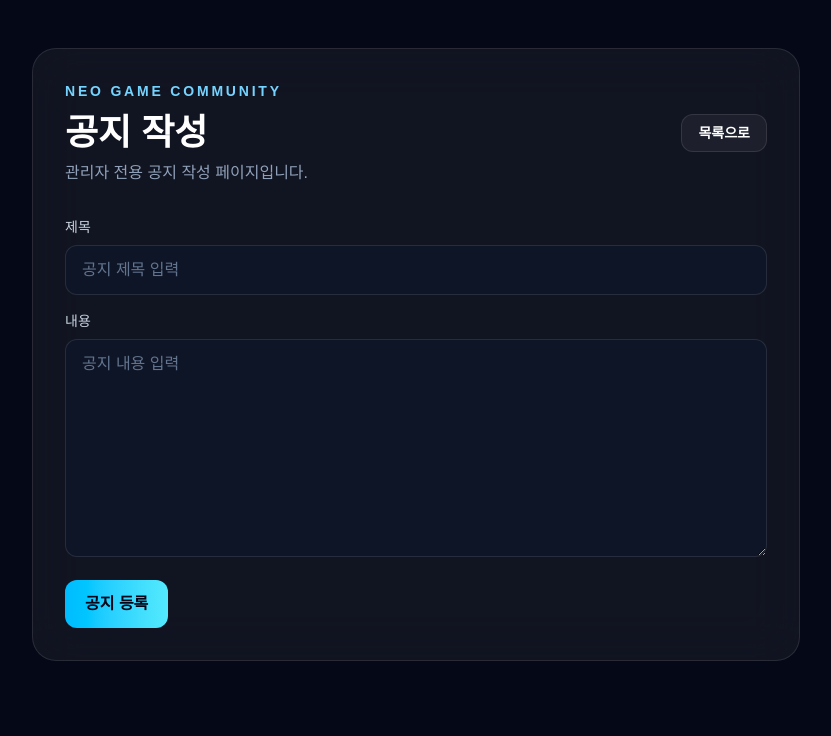
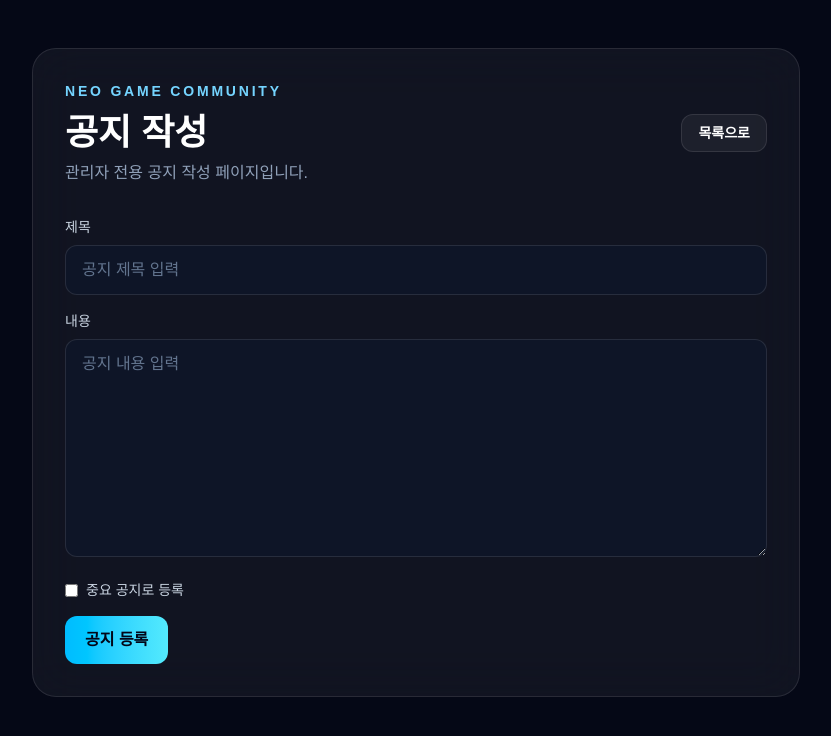
Before and after one commit to NEO7459/neo-game-community, a Next.js app: page /notice/write in a window 1280 px wide. Shown: the top 736 px of the page, without its empty margins (224-1055 px from the left). Built offline with nearby package versions, Linux system fonts and the light colour scheme; no server answers.

Commit message:
connect notices write and list to supabase

```diff
--- a/app/notice/page.tsx
+++ b/app/notice/page.tsx
@@ -3,15 +3,25 @@
 import Link from "next/link";
 import { useEffect, useState } from "react";
 import { createClient } from "@/lib/supabase";
-import { notices } from "@/data/notices";
+
+type Notice = {
+  id: string;
+  title: string;
+  content: string;
+  important: boolean;
+  created_at: string;
+  author_email: string | null;
+};
 
 export default function NoticePage() {
   const supabase = createClient();
 
   const [isAdmin, setIsAdmin] = useState(false);
+  const [notices, setNotices] = useState<Notice[]>([]);
+  const [loading, setLoading] = useState(true);
 
   useEffect(() => {
-  const getUser = async () => {
+    const loadData = async () => {
       const {
         data: { user },
       } = await supabase.auth.getUser();
@@ -19,9 +29,20 @@ export default function NoticePage() {
       if (user?.email === "dogwho12@gmail.com") {
         setIsAdmin(true);
       }
+
+      const { data, error } = await supabase
+        .from("notices")
+        .select("*")
+        .order("created_at", { ascending: false });
+
+      if (!error && data) {
+        setNotices(data);
+      }
+
+      setLoading(false);
     };
 
-  getUser();
+    loadData();
   }, [supabase]);
 
   return (
@@ -57,6 +78,11 @@ export default function NoticePage() {
           </div>
         </div>
 
+        {loading ? (
+          <p className="text-slate-400">불러오는 중...</p>
+        ) : notices.length === 0 ? (
+          <p className="text-slate-400">등록된 공지가 없습니다.</p>
+        ) : (
           <div className="space-y-4">
             {notices.map((notice) => (
               <Link
@@ -73,13 +99,16 @@ export default function NoticePage() {
                     )}
                     <h2 className="text-xl font-bold">{notice.title}</h2>
                   </div>
-                <span className="text-sm text-slate-400">{notice.date}</span>
+                  <span className="text-sm text-slate-400">
+                    {new Date(notice.created_at).toLocaleDateString("ko-KR")}
+                  </span>
                 </div>
 
                 <p className="leading-7 text-slate-300">{notice.content}</p>
               </Link>
             ))}
           </div>
+        )}
       </div>
     </main>
   );
--- a/app/notice/write/page.tsx
+++ b/app/notice/write/page.tsx
@@ -1,6 +1,58 @@
+"use client";
+
 import Link from "next/link";
+import { useRouter } from "next/navigation";
+import { useState } from "react";
+import { createClient } from "@/lib/supabase";
 
 export default function NoticeWritePage() {
+  const supabase = createClient();
+  const router = useRouter();
+
+  const [title, setTitle] = useState("");
+  const [content, setContent] = useState("");
+  const [important, setImportant] = useState(false);
+  const [message, setMessage] = useState("");
+  const [saving, setSaving] = useState(false);
+
+  const handleSubmit = async (e: React.FormEvent) => {
+    e.preventDefault();
+    setMessage("");
+
+    if (!title.trim() || !content.trim()) {
+      setMessage("제목과 내용을 입력해주세요.");
+      return;
+    }
+
+    setSaving(true);
+
+    const {
+      data: { user },
+    } = await supabase.auth.getUser();
+
+    if (!user) {
+      setMessage("로그인이 필요합니다.");
+      setSaving(false);
+      return;
+    }
+
+    const { error } = await supabase.from("notices").insert({
+      title: title.trim(),
+      content: content.trim(),
+      important,
+      author_email: user.email ?? null,
+    });
+
+    if (error) {
+      setMessage("저장 실패: " + error.message);
+      setSaving(false);
+      return;
+    }
+
+    router.push("/notice");
+    router.refresh();
+  };
+
   return (
     <main className="min-h-screen bg-[#050816] px-6 py-12 text-white">
       <div className="mx-auto max-w-3xl rounded-3xl border border-white/10 bg-white/5 p-8 backdrop-blur-xl">
@@ -23,7 +75,7 @@ export default function NoticeWritePage() {
           </Link>
         </div>
 
-        <form className="space-y-4">
+        <form className="space-y-4" onSubmit={handleSubmit}>
           <div>
             <label className="mb-2 block text-sm font-medium text-slate-300">
               제목
@@ -31,6 +83,8 @@ export default function NoticeWritePage() {
             <input
               type="text"
               placeholder="공지 제목 입력"
+              value={title}
+              onChange={(e) => setTitle(e.target.value)}
               className="w-full rounded-xl border border-white/10 bg-slate-900/70 px-4 py-3 text-white outline-none placeholder:text-slate-500"
             />
           </div>
@@ -42,15 +96,29 @@ export default function NoticeWritePage() {
             <textarea
               placeholder="공지 내용 입력"
               rows={8}
+              value={content}
+              onChange={(e) => setContent(e.target.value)}
               className="w-full rounded-xl border border-white/10 bg-slate-900/70 px-4 py-3 text-white outline-none placeholder:text-slate-500"
             />
           </div>
 
+          <label className="flex items-center gap-2 text-sm text-slate-300">
+            <input
+              type="checkbox"
+              checked={important}
+              onChange={(e) => setImportant(e.target.checked)}
+            />
+            중요 공지로 등록
+          </label>
+
+          {message && <p className="text-sm text-sky-300">{message}</p>}
+
           <button
-            type="button"
-            className="rounded-xl bg-gradient-to-r from-sky-400 to-cyan-300 px-5 py-3 font-bold text-slate-950"
+            type="submit"
+            disabled={saving}
+            className="rounded-xl bg-gradient-to-r from-sky-400 to-cyan-300 px-5 py-3 font-bold text-slate-950 disabled:opacity-60"
           >
-            공지 등록
+            {saving ? "저장 중..." : "공지 등록"}
           </button>
         </form>
       </div>
```
Lines whose indentation alone changed are shown as unchanged.
